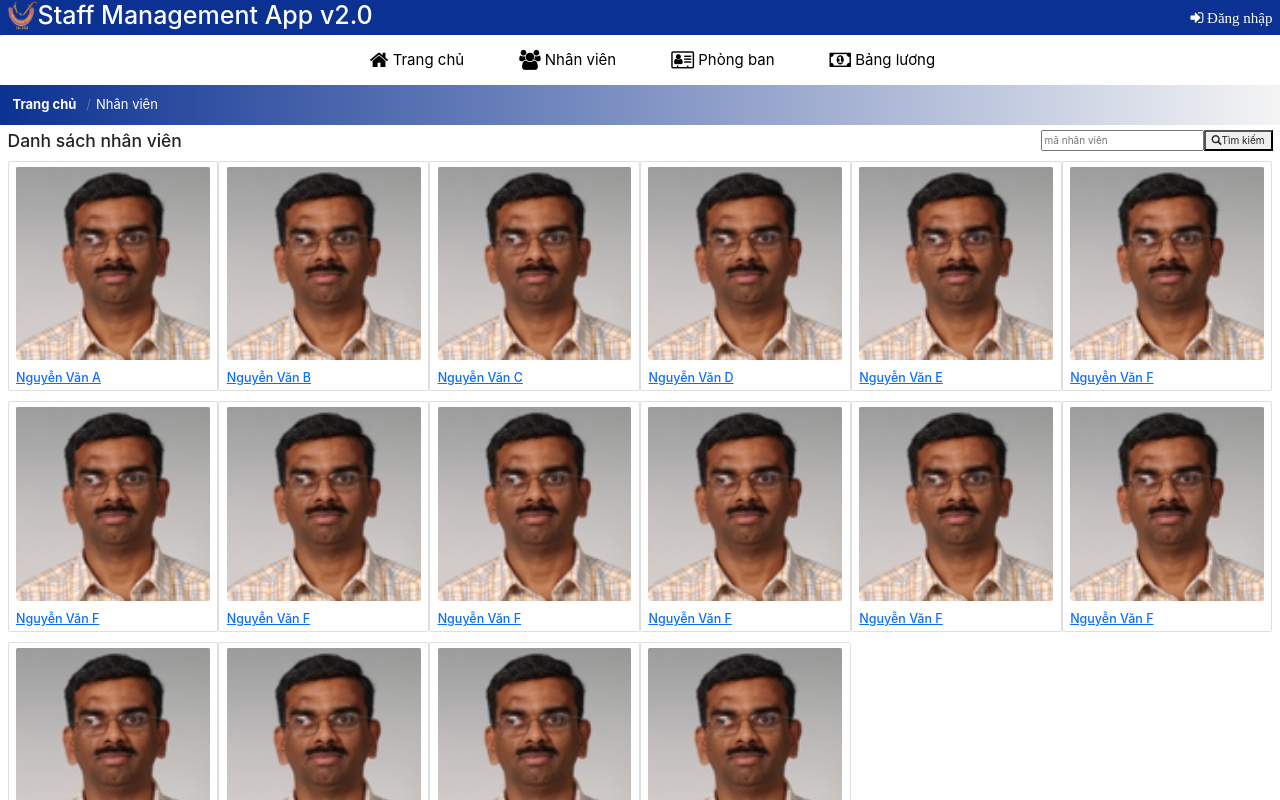
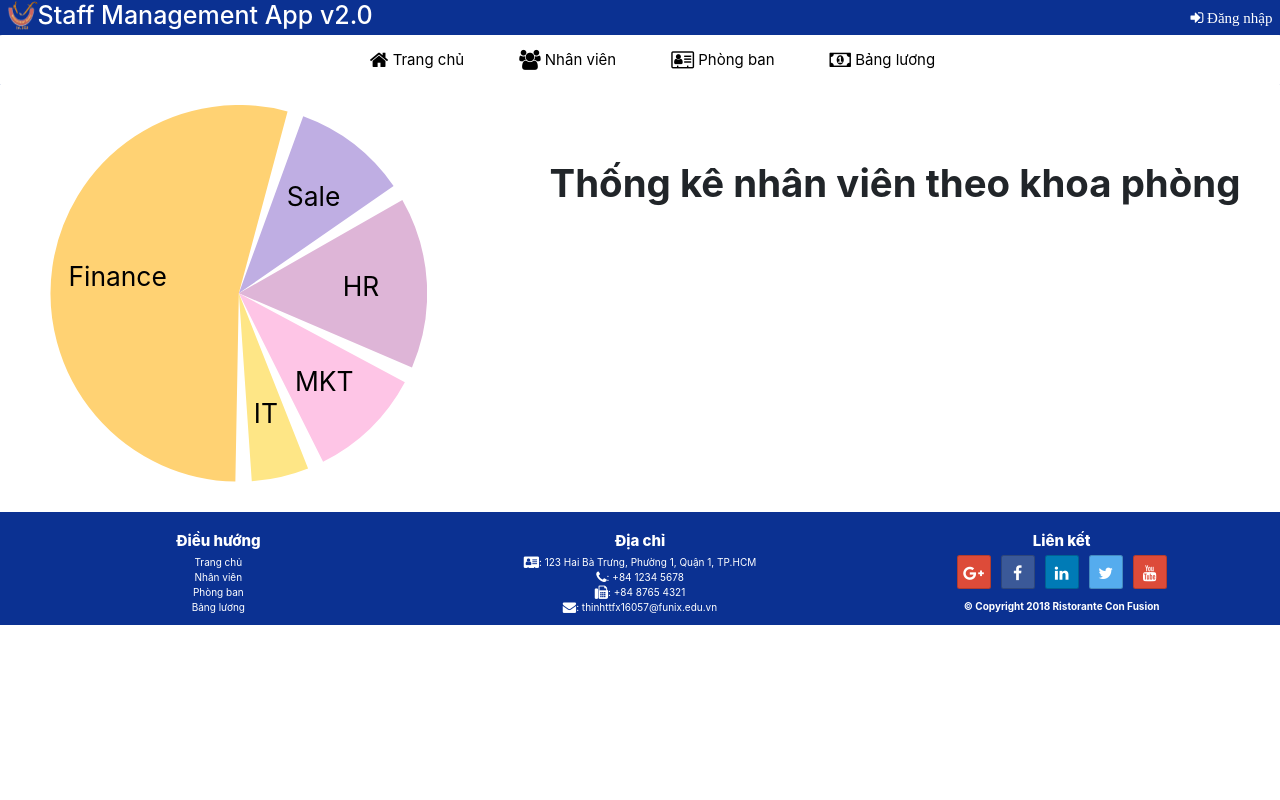
Before and after one commit to ThinhTTFX16057/tets, a React (Create React App) app: page /home in a window 1280 px wide. Shown: the top 800 px of the page. Built offline with nearby package versions, Linux system fonts and the light colour scheme.

Commit message:
update css

```diff
--- a/package.json
+++ b/package.json
@@ -12,6 +12,7 @@
     "font-awesome": "4.7",
     "react": "^18.0.0",
     "react-dom": "^18.0.0",
+    "react-minimal-pie-chart": "^8.3.0",
     "react-router-dom": "^4.2.2",
     "react-scripts": "5.0.0",
     "reactstrap": "^9.0.1",
--- a/public/index.html
+++ b/public/index.html
@@ -36,7 +36,6 @@
 
   </head>
   <body>
-    <noscript>You need to enable JavaScript to run this app.</noscript>
     <div id="root"></div>
     <!--
       This HTML file is a template.
--- a/src/App.css
+++ b/src/App.css
@@ -3,34 +3,38 @@
 .header img{float:left}
 .floatleft{float:left}
 .floatright{float:right}
-.navbar-toggler{ background-color:#000000;color: white !important;}
+.navbar-toggler{ background-color:#000000;color: white !important;display:none}
 .navbar-collapse{flex-basis:unset}
-.navbar{padding:0;
-    margin:0 -10px;
-    background-color: rgb(255, 255, 255);
-    color:black}
+.navbar{padding:0;margin:0 -10px;background-color: rgb(255, 255, 255);color:black}
 .navbar-dark{color:black}
 .nav-item{padding-left:25px;font-size:15px}
 .nav-link{text-align:left;color:black}
-.breadcrumb{background-image: linear-gradient(to left, rgba(255,0,0,0), rgba(11,49,146,1));margin: -10px;padding:20px 0 10px 15px;}
-.breadcrumb-item.active{color:white; font-size:small}
-.breadcrumb-item a{color:white;text-decoration: none; font-size:small;font-weight:bold}
-#menubar{margin-top:15px}
 /*End CSS header*/
 
 /*CSS footer*/
-.footer {background-color: rgb(11, 49, 146);color:white;
-    margin-top:10px;
-    padding-top:20px}
+.footer {background-color: rgb(11, 49, 146);color:white;margin-top:10px;padding-top:20px}
 .footer h4{font-weight:800}
-#social-link{justify-content: center;
-    display: flex;}
+#social-link{justify-content: center;display: flex;}
 .footer li{padding:0 5px;}
 .footer a{color:white;text-decoration: none;}
 /*End CSS footer*/
 
+/*CSS HomeComponent*/
+.chart{margin:20px;font-size: 3vw;}
+.charttitle{margin-top:70px;font-size: 3vw;font-weight:bold}
+/*End CSS HomeComponent*/
+
 /*CSS StaffListComponent*/
-
-.title{width:120px;
-    display:inline-block}
+.breadcrumb{background-image: linear-gradient(to left, rgba(255,0,0,0), rgba(11,49,146,1));margin: -10px;padding:20px 0 10px 15px;}
+.breadcrumb-item.active{color:white; font-size:small}
+.breadcrumb-item a{color:white;text-decoration: none; font-size:small;font-weight:bold}
+#menubar{margin-top:15px;border-bottom:1px solid rgb(185, 184, 184)}
+#search{border-radius:3px;border:1px solid black;padding:2.5px 0}
+#menubar button:hover{background-color: black;color:white}
+.title{width:120px;display:inline-block}
+.card{margin:10px 0;border:1px solid rgb(185, 184, 184);background-image: linear-gradient(to top, rgba(255,0,0,0), rgba(209,237,252,1))}
+.card-img{border-radius:50%;max-width: 150px;display: block;margin-left: auto;margin-right: auto;}
+.card-title{text-align: center;font-weight:800;font-size:large}
+.card-text{text-align: center;font-size:small}
+.card a{text-decoration: none; color:black}
 /*End CSS StaffListComponent*/
--- a/src/components/DepartmentComponent.js
+++ b/src/components/DepartmentComponent.js
@@ -7,7 +7,7 @@ function RenderDepartment({departments}){return(
         return(
             <Card kex={x.id} className='col-md-4 col-sm-6 col-12 my-2'>
                 <CardBody>
-                    <CardTitle><h4>{x.name}</h4></CardTitle>
+                    <CardTitle>{x.name}</CardTitle>
                     <CardText>Số lượng nhân viên: {x.numberOfStaff}</CardText>
                 </CardBody>
             </Card>
@@ -22,9 +22,10 @@ function Department(props){return(
                 <BreadcrumbItem active>Phòng ban</BreadcrumbItem>
             </Breadcrumb>
             <div id="menubar" className='container-fluid'>
-                <div className="floatleft"><h3>Danh sách phòng ban</h3>
+                <div className="floatleft"><h3><i class="fa fa-id-card-o" aria-hidden="true"></i> Danh sách phòng ban</h3>
                 </div>
             </div>
+
         </div>
         <div class="container-fluid">
             <div className="row">
--- a/src/components/HomeComponent.js
+++ b/src/components/HomeComponent.js
@@ -1,10 +1,30 @@
 import React from 'react';
-import StaffList from './StaffListComponent';
+import { PieChart } from 'react-minimal-pie-chart';
+
 
 function Home(props){
     return (
-      <div>
-        <StaffList staffs={props.staffs}/>
+      <div className='container-fluid'>
+        <div className='row col-md-4 col-sm-4 col-xs-5 floatleft chart'>
+          <PieChart
+            data={[
+              { title: 'Sale', value: 2, color: '#BFAEE3' },
+              { title: 'HR', value: 3, color: '#DEB5D7' },
+              { title: 'MKT', value: 2, color: '#FEC5E6' },
+              { title: 'IT', value: 1, color: '#FEE686' },
+              { title: 'Finance', value: 11, color: '#FFD273' },
+            ]}
+            animate={true}
+            label={({ dataEntry }) => dataEntry.title}
+            labelPosition={65}
+            labelStyle={{fontSize:'7px',color:"white"}}
+            startAngle={-70}
+            paddingAngle={5}
+          />
+        </div>
+        <div className='=row col-md-7 col-sm-7 col-xs-5 charttitle floatright'>
+          Thống kê nhân viên theo khoa phòng
+        </div>
       </div>
     );
   }
--- a/src/components/SalaryComponent.js
+++ b/src/components/SalaryComponent.js
@@ -1,19 +1,19 @@
 import React from "react";
-import {CardBody,CardText, CardTitle, Breadcrumb, BreadcrumbItem} from 'reactstrap';
+import {Card,CardText, CardTitle, Breadcrumb, BreadcrumbItem} from 'reactstrap';
 import {Link} from 'react-router-dom';
 
 function RenderSalary({staffs}){return(
     staffs.map((x)=>{
         return(
-            <div key={x.id} className='col-md-4 col-sm-6 col-12 my-2'>
-                <CardBody>
-                    <CardTitle><h4>{x.name}</h4></CardTitle>
+            <div key={x.id} className='col-md-4 col-sm-6 col-12'>
+                <Card style={{border:"1px solid black"}}>
+                    <CardTitle>{x.name}</CardTitle>
                     <CardText>Mã nhân viên: {x.id}</CardText>
                     <CardText>Hệ số lương: {x.salaryScale}</CardText>
                     <CardText>Số giờ làm thêm: {x.overTime}</CardText>
                     <CardText>Lương: {parseInt(x.salaryScale
                     *3000000+x.overTime*200000/8)}</CardText>
-                </CardBody>
+                </Card>
             </div>
         );
     })
@@ -27,10 +27,10 @@ function Salary(props){return(
                 <BreadcrumbItem active>Bảng lương</BreadcrumbItem>
             </Breadcrumb>
             <div id="menubar" className='container-fluid'>
-                <div className="floatleft"><h3>Bảng lương nhân viên</h3>
+                <div className="floatleft"><h3><i class="fa fa-money" aria-hidden="true"></i> Bảng lương nhân viên</h3>
                 </div>
                 <div className="floatright">
-                <input id="search" type="text" placeholder="mã nhân viên"></input>
+                <input id="search" type="text" placeholder=" mã nhân viên"></input>
                 <button><span class="glyphicon glyphicon-search"></span>Tìm kiếm</button>
                 </div>
             </div>
--- a/src/components/StaffListComponent.js
+++ b/src/components/StaffListComponent.js
@@ -1,14 +1,17 @@
 import React from "react";
-import {Card, CardImg, CardTitle, Breadcrumb, BreadcrumbItem} from 'reactstrap';
+import {Card, CardImg, CardTitle,CardBody,CardText, Breadcrumb, BreadcrumbItem} from 'reactstrap';
 import {Link} from 'react-router-dom';
 
 
 function RenderStaff({staffs}){return(
     staffs.map((x)=>{return(
-        <Card key={x.id} className="col-md-2 col-sm-4 col-xs-6 my-2">
+        <Card key={x.id} className="col-md-2 col-sm-4 col-xs-6">
             <Link to={`/staff/${x.id}`}>
-            <CardImg className="my-2" src={x.image} alt={x.name}/>
-            <CardTitle className="my-2"><h5>{x.name}</h5></CardTitle>
+            <CardImg className="col-md-12 col-xs-2 my-3" src={x.image} alt={x.name}/>
+            <CardBody className="col-md-12 colxs-10">
+                <CardTitle>{x.name}</CardTitle>
+                <CardText><p>Phòng ban: {x.department.name}</p></CardText>
+            </CardBody>
             </Link>
         </Card>
         );
@@ -24,11 +27,11 @@ function StaffList(props){return(
                 <BreadcrumbItem active>Nhân viên</BreadcrumbItem>
             </Breadcrumb>
             <div id="menubar" className='container-fluid'>
-                <div className="floatleft"><h3>Danh sách nhân viên</h3>
+                <div className="floatleft"><h3><i class="fa fa-address-book-o" aria-hidden="true"></i> Danh sách nhân viên</h3>
                 </div>
                 <div className="floatright">
-                <input id="search" type="text" placeholder="mã nhân viên"></input>
-                <button><span class="glyphicon glyphicon-search"></span>Tìm kiếm</button>
+                <input id="search" type="text" placeholder=" mã nhân viên"></input>
+                <button className="btn btn-default btn-sm "><span class="glyphicon glyphicon-search"></span>Tìm kiếm</button>
                 </div>
             </div>
         </div>
```
Also changed, not shown: 1 other file (tests, documents, lock files or other folders).
